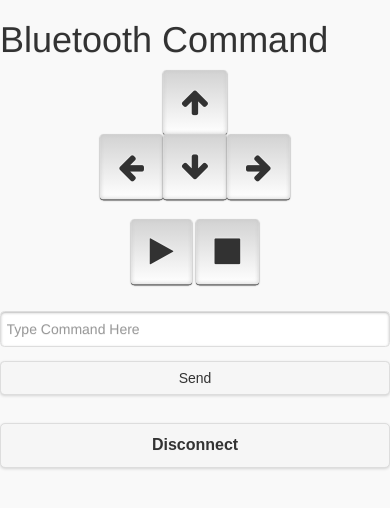
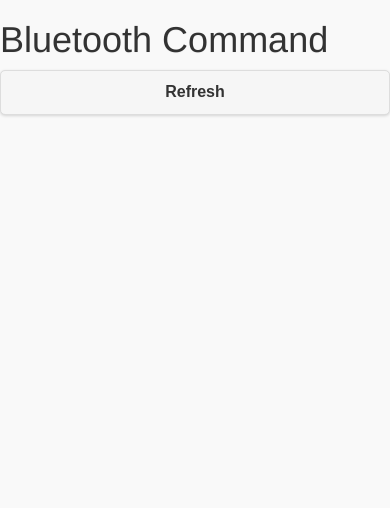
Before and after one commit to TheSoleDev/BluetoothArduino, a plain HTML site: page www/index.html in a window 390 px wide. Drawn offline with Linux system fonts and the light colour scheme; some packages are replaced by stand-ins of ours.

Commit message:
update init

```diff
--- a/www/index.html
+++ b/www/index.html
@@ -61,8 +61,8 @@
         <script type="text/javascript" src="js/index.js"></script>
         <script type="text/javascript">
 
-            //app.initialize();
-            app.showDetailPage();
+            app.initialize();
+            //app.showDetailPage();
 
         </script>
     </body>
```
